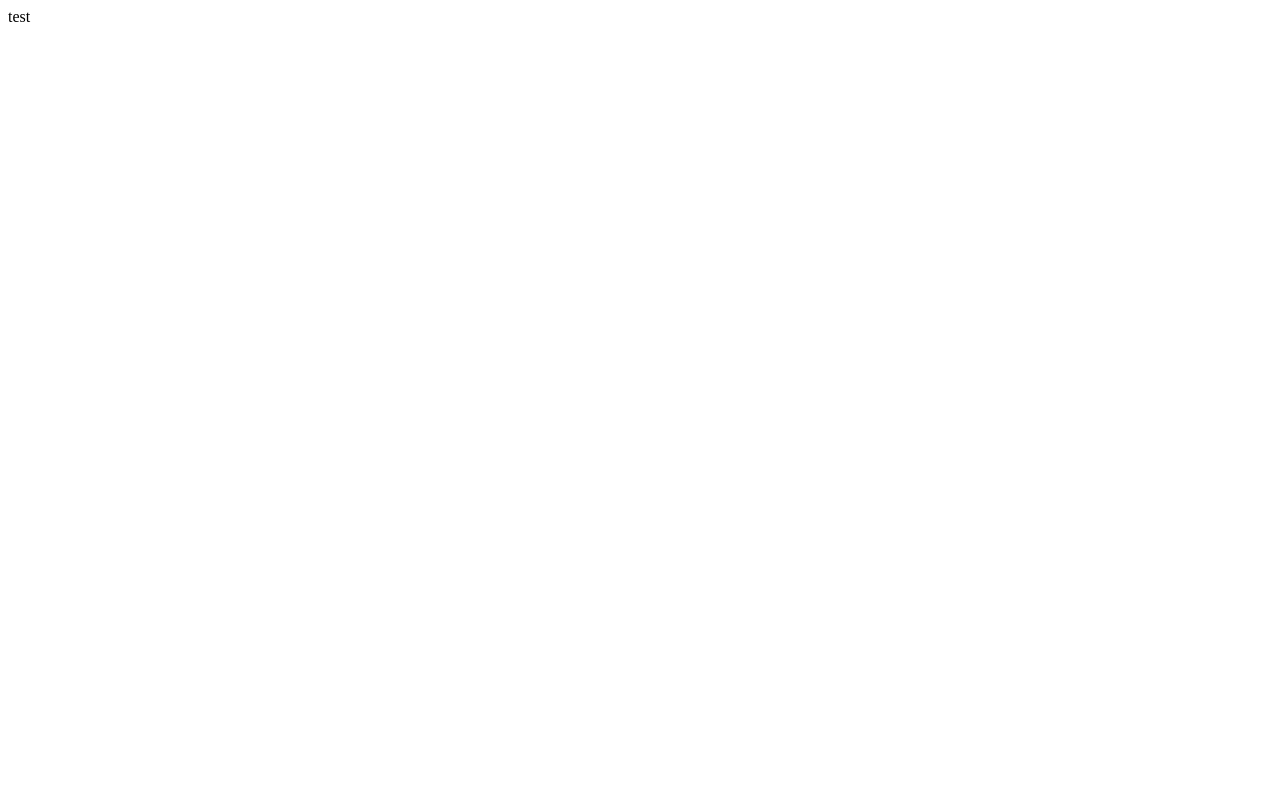
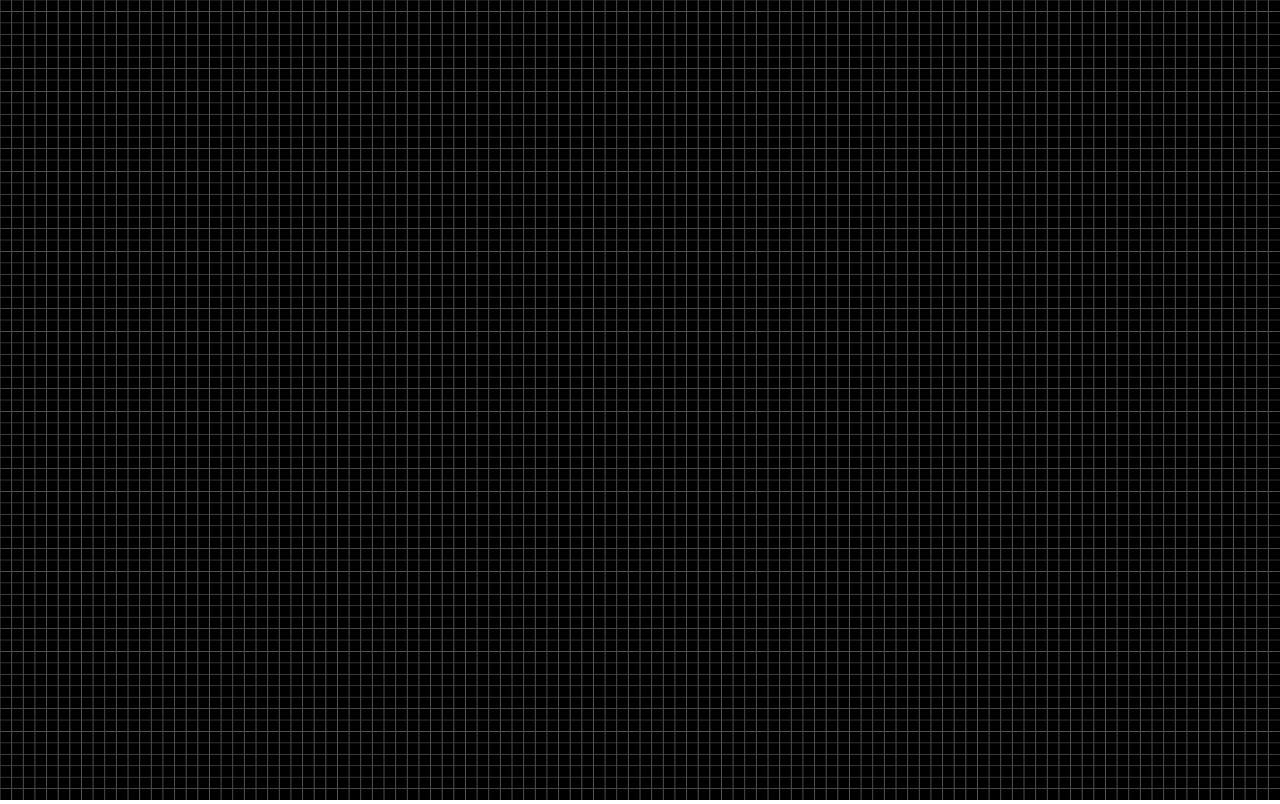
Before and after one commit to mr-exception/tina-doc, a React (Create React App) app: page / in a window 1280 px wide. Built offline with nearby package versions, Linux system fonts and the light colour scheme; the HTML template or start-up script is replaced by a standard one.

Commit message:
implemented map

```diff
--- a/package.json
+++ b/package.json
@@ -10,6 +10,7 @@
     "@types/node": "^12.12.62",
     "@types/react": "^16.9.49",
     "@types/react-dom": "^16.9.8",
+    "prop-types": "^15.7.2",
     "react": "^16.13.1",
     "react-dom": "^16.13.1",
     "react-scripts": "3.4.3",
@@ -35,5 +36,8 @@
       "last 1 firefox version",
       "last 1 safari version"
     ]
+  },
+  "devDependencies": {
+    "@types/prop-types": "^15.7.3"
   }
 }
--- a/public/index.html
+++ b/public/index.html
@@ -25,6 +25,11 @@
       Learn how to configure a non-root public URL by running `npm run build`.
     -->
     <title>React App</title>
+    <style>
+      body {
+        margin: 0px;
+      }
+    </style>
   </head>
   <body>
     <noscript>You need to enable JavaScript to run this app.</noscript>
--- a/src/App.tsx
+++ b/src/App.tsx
@@ -1,5 +1,6 @@
 import React, { useEffect, useRef } from "react";
+import Map from "./Map/Map";
 
 export default () => {
-  return <div>test</div>;
+  return <Map />;
 };
--- /dev/null
+++ b/src/Map/Map.tsx
@@ -0,0 +1,87 @@
+import React, { useEffect, useRef } from "react";
+import PropTypes from "prop-types";
+
+type MapProps = {
+  resolution: {
+    width: number;
+    height: number;
+  };
+  size: {
+    rows: number;
+    cols: number;
+  };
+};
+
+const Map = (props: MapProps) => {
+  const canvasRef = useRef<HTMLCanvasElement>(null);
+  const { width, height } = props.resolution;
+  const { rows, cols } = props.size;
+
+  const drawGrids = (ctx: CanvasRenderingContext2D) => {
+    ctx.fillStyle = "#FFF";
+    ctx.strokeStyle = "#555";
+    ctx.lineWidth = 1;
+    ctx.beginPath();
+
+    const cellHeight = height / rows;
+    const cellWidth = width / cols;
+    for (let i = 0; i < rows; i++) {
+      const yOffset = i * cellHeight;
+      ctx.moveTo(0, yOffset);
+      ctx.lineTo(width, yOffset);
+    }
+
+    for (let i = 0; i < cols; i++) {
+      const xOffset = i * cellWidth;
+      ctx.moveTo(xOffset, 0);
+      ctx.lineTo(xOffset, height);
+    }
+    ctx.stroke();
+  };
+
+  useEffect(() => {
+    if (canvasRef.current !== null) {
+      const canvas: HTMLCanvasElement = canvasRef.current;
+
+      canvas.width = width;
+      canvas.height = height;
+
+      const context = canvas.getContext("2d") || new CanvasRenderingContext2D();
+      drawGrids(context);
+    }
+  }, []);
+  return (
+    <canvas
+      ref={canvasRef}
+      style={{
+        height: "100vh",
+        width: "100%",
+        background: "black",
+      }}
+    />
+  );
+};
+
+Map.defaultProps = {
+  resolution: {
+    width: 1500,
+    height: 1500,
+  },
+  size: {
+    rows: 70,
+    cols: 110,
+  },
+};
+
+Map.propTypes = {
+  resolution: PropTypes.shape({
+    width: PropTypes.number,
+    height: PropTypes.number,
+  }),
+  size: PropTypes.shape({
+    rows: PropTypes.number,
+    cols: PropTypes.number,
+  }),
+};
+
+export default Map;
```
